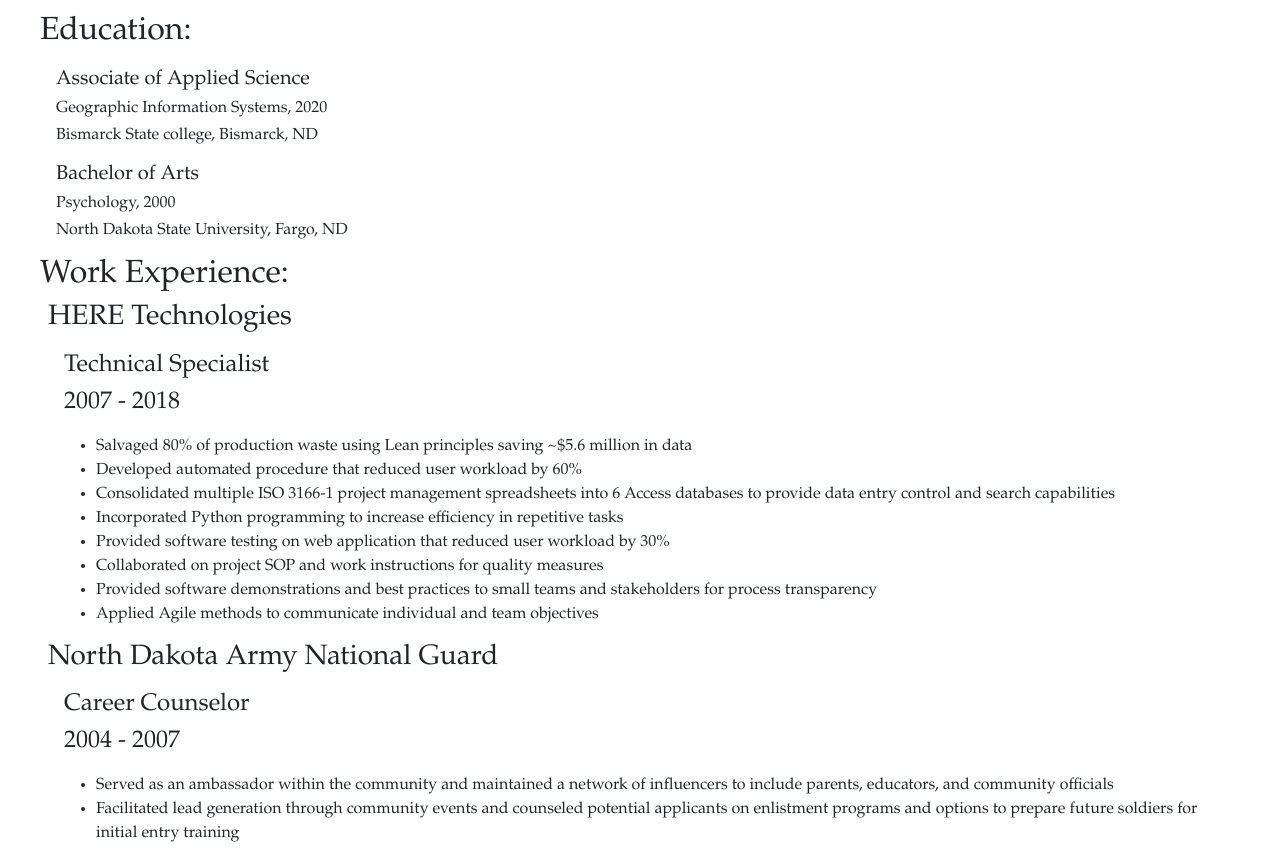
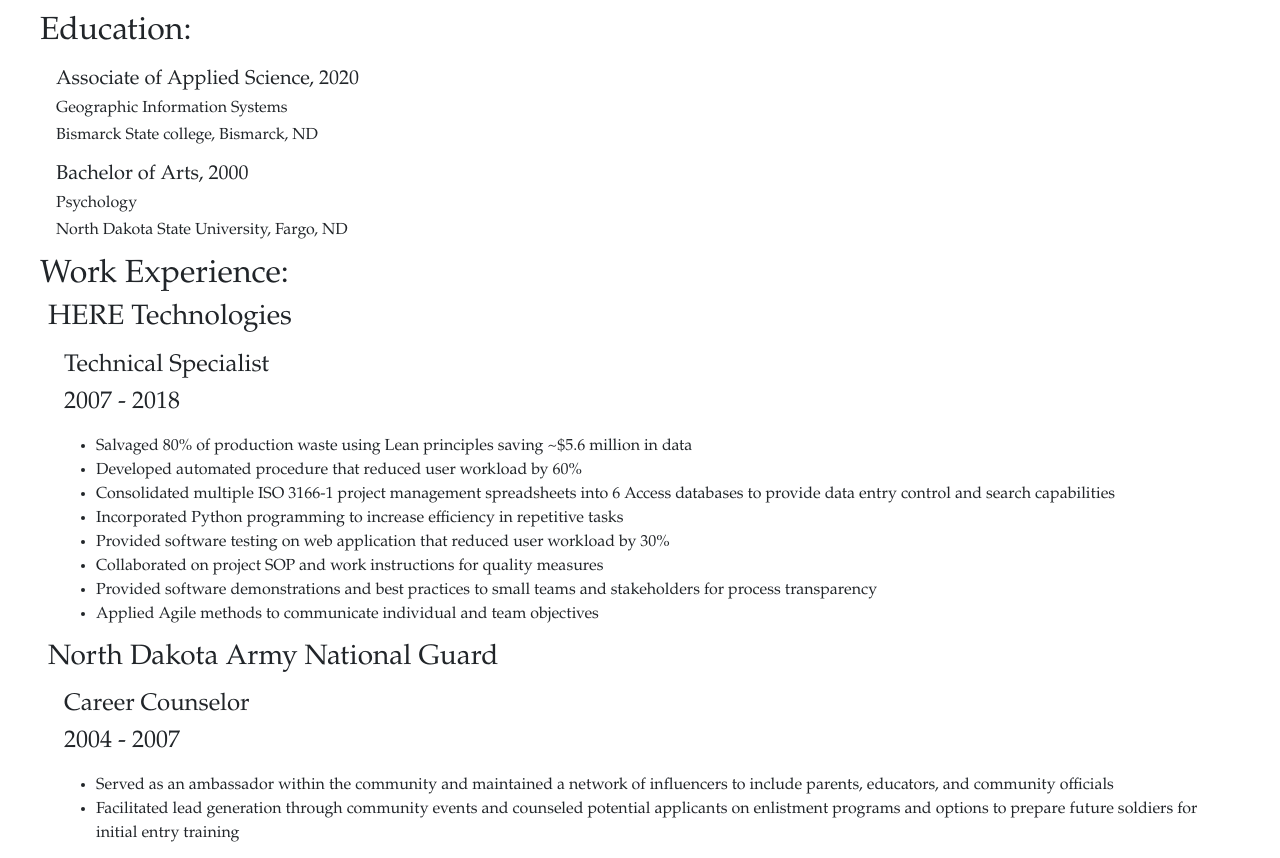
Before and after one commit to DavidVinson/webresume, a plain HTML site: page index.html in a window 1280 px wide. Shown: the part 994-1852 px from the top of the page. Drawn offline with nearby package versions, Linux system fonts and the light colour scheme.

Commit message:
Update index.html

```diff
--- a/index.html
+++ b/index.html
@@ -50,14 +50,14 @@
 			<div class="education">
 				<h2>Education:</h2>
 				<div class="degree field school">
-					<h5>Associate of Applied Science</h5>
-					<h6>Geographic Information Systems, 2020</h6>
+					<h5>Associate of Applied Science, 2020</h5>
+					<h6>Geographic Information Systems</h6>
 					<h6>Bismarck State college, Bismarck, ND</h6>
 				</div>
 
 				<div class="degree field school">
-					<h5>Bachelor of Arts</h5>
-					<h6>Psychology, 2000</h6>
+					<h5>Bachelor of Arts, 2000</h5>
+					<h6>Psychology</h6>
 					<h6>North Dakota State University, Fargo, ND</h6>
 				</div>
 			</div>
```
